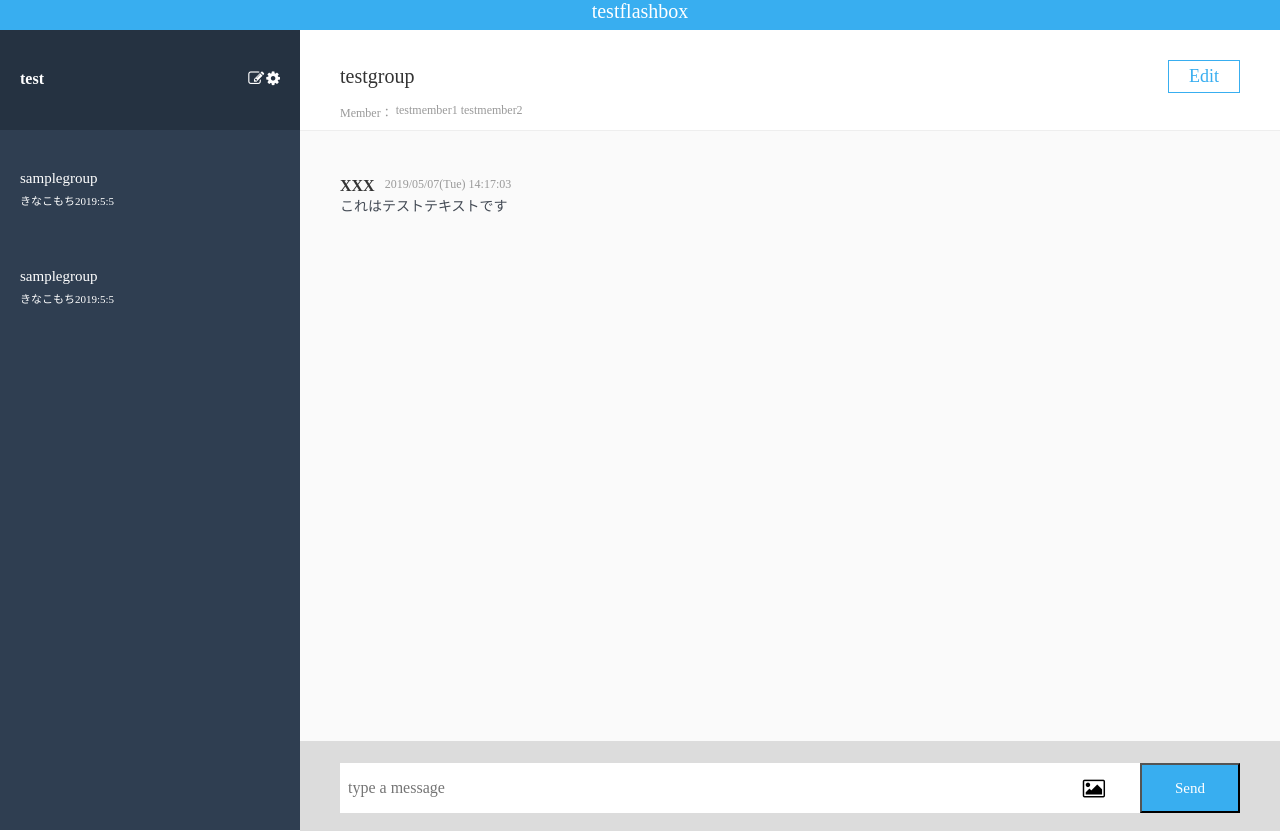
After one commit to hidetttttora/chat-space, a Rails app: template app/views/side/index.html.haml in a window 1280 px wide. The commit adds this page. Run offline with Rails 7, Linux system fonts and the light colour scheme; the template is opened without the code that fills it, so the values that code supplies are empty; style sheets or scripts are compiled from the project's sources; some libraries are stand-ins or nearby versions.

Commit message:
view Implementation

```diff
--- /dev/null
+++ b/app/assets/stylesheets/_index.scss
@@ -0,0 +1,176 @@
+.flash-box {
+    background-color:  #38AEF0;
+    color: white;
+    font-size: 20px;
+    height: 30px;
+    text-align: center;
+}
+.wrapper {
+    position: relative;
+    .chat-side {
+        box-sizing: border-box;
+        .side-header{
+            position: relative;
+            color: white;
+            background-color:  #253241;
+            height: 100px;
+            width: 300px;
+            p {
+                position: absolute;
+                top: 40%;
+                left: 20px;
+                font-size: 16px;
+                font-weight: bold;
+            }
+            .side-lists {
+                position: absolute;
+                top: 40%;
+                right: 20px;
+               li {
+                float: right;
+                    .fa {
+                        color: white;
+                        margin-left: 2px;
+                    }
+                }
+            }
+        }
+        .side-body {
+            position: relative;
+            color: white;
+            background-color: #2f3e51;
+            height: calc(100vh - 100px);
+            width: 300px;
+            .groups{
+                padding: 20px 20px 0;
+                overflow: scroll;
+                a {
+                    text-decoration: none;
+                    .group {
+                        color: white;
+                        .group-name {
+                            padding: 20px 0 5px;
+                            font-size: 15px;
+                        }
+                        .latest-message {
+                            padding: 0 0 40px;
+                            font-size: 11px
+                        }
+                    }
+                }
+            }
+        }
+    }
+    .chat-main {
+        position: absolute;
+        background-color: white;
+        width: calc(100vw - 300px);
+        box-sizing: border-box;
+        top: 0;
+        right: 0;
+        .main-header {
+            position: relative;
+            height: 100px;
+            padding: 0 40px;
+            .current-group{
+                h2 {
+                    color: #333;
+                    font-size: 20px;
+                    padding: 35px 0 15px;
+                }
+                ul {
+                    li{
+                        font-size: 12px;
+                        color: #999;
+                        float: left;
+                        padding-right: 3px;
+                    }
+                }
+                a {
+                    text-decoration: none;
+                    color: #38AEF0;
+                    .main-header__edit-btn {
+                        font-size: 18px;
+                        position: absolute;
+                        top: 30%;
+                        right: 0px;
+                        padding: 5px 20px;
+                        margin: 0 40px 0 0;
+                        border: solid 1px #38AEF0;
+                    }
+                }
+            }
+        }
+        .border-line {
+            border-top: solid 1px #eee;
+        }
+        .messages {
+            background-color: #fafafa;
+            height: calc(100vh - 190px);
+            padding: 46px 40px;
+            box-sizing: border-box;
+            overflow: scroll;
+            .message {
+                .upper{
+                    display: -webkit-inline-flex;
+                    &__user {
+                        font-size: 16px;
+                        font-weight: bold;
+                        color: #333;
+                    }
+                    &__date {
+                        font-size: 12px;
+                        color: #999;
+                        padding-left: 10px;
+                    }
+                    p {
+                        display: inline;
+                    }
+                }
+                .message__text {
+                    font-size: 14px;
+                    color: #434A54;
+                }
+            }
+        }
+        .form {
+            background-color: #dcdcdc;
+            height: 90px;
+            padding: 0 40px;
+            box-sizing: border-box;
+            position: relative;
+            .new-message {
+                position: relative;
+                input {
+                    font-size: 16px;
+                    border: none;
+                    position: relative;
+                    height: 50px;
+                    width: calc(80vw - 205px);
+                    margin-top: 22px;
+                }
+                label {
+                    i {
+                        position: absolute;
+                        top: 53%;
+                        right: 15%;
+                        font-size: 1.3em;
+                    }
+                }
+                &__submit-btn {
+                    color: white;
+                    background-color: #38AEF0;
+                    box-sizing: border-box;
+                    font-size: 15px;
+                    position: absolute;
+                    height: 50px;
+                    width: 100px;
+                    right: 40px;
+                    top: 22px;
+                    margin-left: 15px;
+                }
+            }
+        }
+    }
+
+}
--- a/app/assets/stylesheets/application.scss
+++ b/app/assets/stylesheets/application.scss
@@ -1 +1,3 @@
 @import "./reset";
+@import "font-awesome";
+@import "./index"
--- /dev/null
+++ b/app/controllers/side_controller.rb
@@ -0,0 +1,4 @@
+class SideController < ApplicationController
+  def index
+  end
+end
--- a/app/views/layouts/application.html.haml
+++ b/app/views/layouts/application.html.haml
@@ -6,5 +6,7 @@
     = csrf_meta_tags
     = stylesheet_link_tag    'application', media: 'all', 'data-turbolinks-track': 'reload'
     = javascript_include_tag 'application', 'data-turbolinks-track': 'reload'
+
   %body
+
     = yield
--- /dev/null
+++ b/app/views/side/index.html.haml
@@ -0,0 +1,49 @@
+.flash-box testflashbox
+.wrapper
+  .chat-side
+    .side-header
+      %p.side-header__username test
+      %ul.side-lists
+        %li.lists
+          %a(href="/edit")
+            %i.fa.fa-cog
+
+        %li.lists
+          %a(href="/new")
+            %i.fa.fa-edit
+    .side-body
+      .groups
+        %a(href="/group/:id")
+          .group
+            %p.group-name samplegroup
+            %p.latest-message きなこもち2019:5:5
+        %a(href="/group/:id")
+          .group
+            %p.group-name samplegroup
+            %p.latest-message きなこもち2019:5:5
+  .chat-main
+    .main-header
+      .current-group
+        %h2.current-group__name testgroup
+        %ul.member-list
+          %li
+            Member：
+          %li
+            testmember1
+          %li
+            testmember2
+        %a(href="/group/:id/edit")
+          .main-header__edit-btn Edit
+    .border-line
+    .messages
+      .message
+        .upper
+          %p.upper__user XXX
+          %p.upper__date 2019/05/07(Tue) 14:17:03
+        %p.message__text これはテストテキストです
+    .form
+      %form.new-message(action="/groups/:id/messages")
+        %input(placeholder="  type a message")/
+        %label.image-label(for="message_image")
+          %i.fa.fa-image
+      %input.new-message__submit-btn{type: "submit", name: "comit", value: "Send"}/
--- a/config/routes.rb
+++ b/config/routes.rb
@@ -1,3 +1,5 @@
 Rails.application.routes.draw do
+  root 'side#index'
+
   # For details on the DSL available within this file, see http://guides.rubyonrails.org/routing.html
 end
```
Also changed, not shown: 4 other files.
